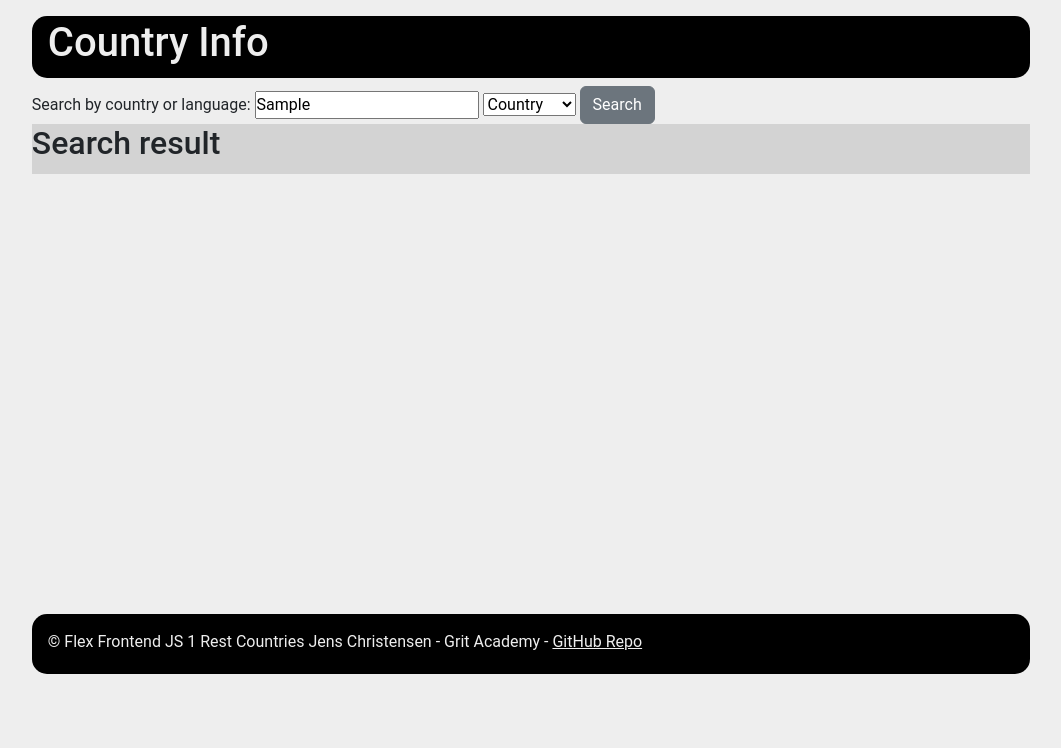
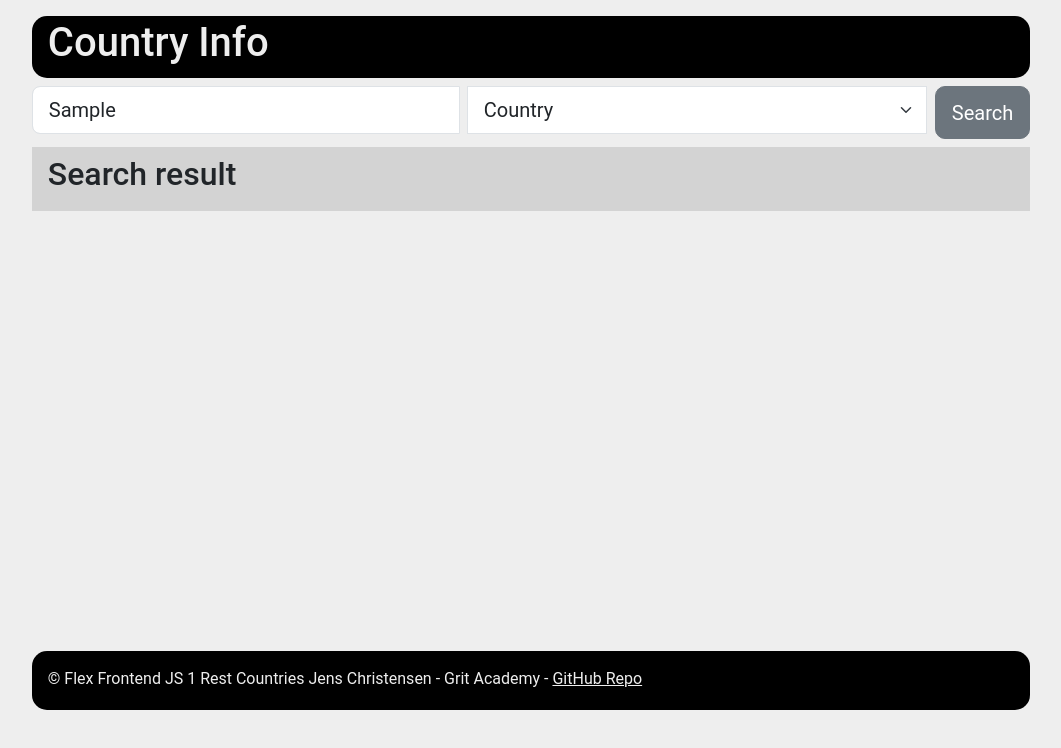
Before and after one commit to jenschr69/Flex-FrontEnd-js1-RestCountries-Jens-Christensen, a plain HTML site: page public/index.html in a window 1280 px wide. Both pictures are taken after typing "Sample" into the empty fields and a click on the button "Search". Shown: the whole page, without its empty margins (109-1170 px from the left). Drawn offline with nearby package versions, Linux system fonts and the light colour scheme; no server answers.

Commit message:
Updating

```diff
--- a/public/css/styles.css
+++ b/public/css/styles.css
@@ -29,12 +29,31 @@ header {
   padding: 0;
 }
 
+/* Styling of search forms */
+
+input, select {
+ margin-bottom: 0.3rem;
+}
+
+.search_form {
+  border-radius: 0;
+}
+
+.input-group > .btn {
+  border-radius: 10px !important;
+  padding: 0rem 1rem 0rem 1rem !important;
+  margin: unset !important;
+}
+
+/* Styling of search results */
 #searchResult {
   display: none;
-  min-height: 50px;
   background-color: lightgrey;
 }
 
+.search_result {
+  padding: 0.5rem 1rem 0.1rem 1rem;
+}
 .countries{
     max-width: 1240px;
     min-height: 50dvh;
@@ -46,7 +65,7 @@ header {
 .country-div{
     background: #eee;
     border: 1px solid black;
-    padding: 15px;
+    padding: 1rem;
 }
 img{
     width: 100%;
--- a/public/index.html
+++ b/public/index.html
@@ -16,19 +16,18 @@
   </header>
   <main>
     <!-- Search field with two options: Search by country or by language -->
-    <form name="myForm">
-      <label for="search">Search by country or language:</label>
-      <input type="text" id="search" name="search" placeholder="Search by country or language">
-
-      <select name="searchBy" id="searchBy" title="searchBy">
-        <option value="name">Country</option>
+    <form class="input-group input-group-lg gap-2 search_form mb-2" name="myForm">
+      <input class="form-control" type="text" id="search" name="search" placeholder="Search by country or language">
+      <select name="searchBy" id="searchBy" class="form-select" title="searchBy">
+        <option>Search by...</option>
+        <option selected value="name">Country</option>
         <option value="lang">Language</option>
       </select>
-      <button type="submit" id="submit" class="btn btn-secondary btn-md">Search</button>
+      <button type="submit" id="submit" class="btn btn-secondary">Search</button>
     </form>
 
     <!-- Search result-->
-    <section id="searchResult">
+    <section id="searchResult" class="search_result">
       <h2>Search result</h2>
       <ul id="searchResultList"></ul>
     </section>
--- a/public/js/scripts.js
+++ b/public/js/scripts.js
@@ -1,8 +1,8 @@
 // API - https://restcountries.com
-// All countries - https://restcountries.com/v3.1/all - On load?
+// All countries - https://restcountries.com/v3.1/all
 // Search by country name - https://restcountries.com/v3.1/name/{name}
 // Search by language - https://restcountries.com/v3.1/lang/{language}
-// Search by language or country - https://restcountries.com/v3.1/{searchType}/{searchPhrase} ?
+// Search by language or country - https://restcountries.com/v3.1/{searchType}/{searchPhrase}
 
 // Get all
 let searchType ="" , searchPhrase =""
```
